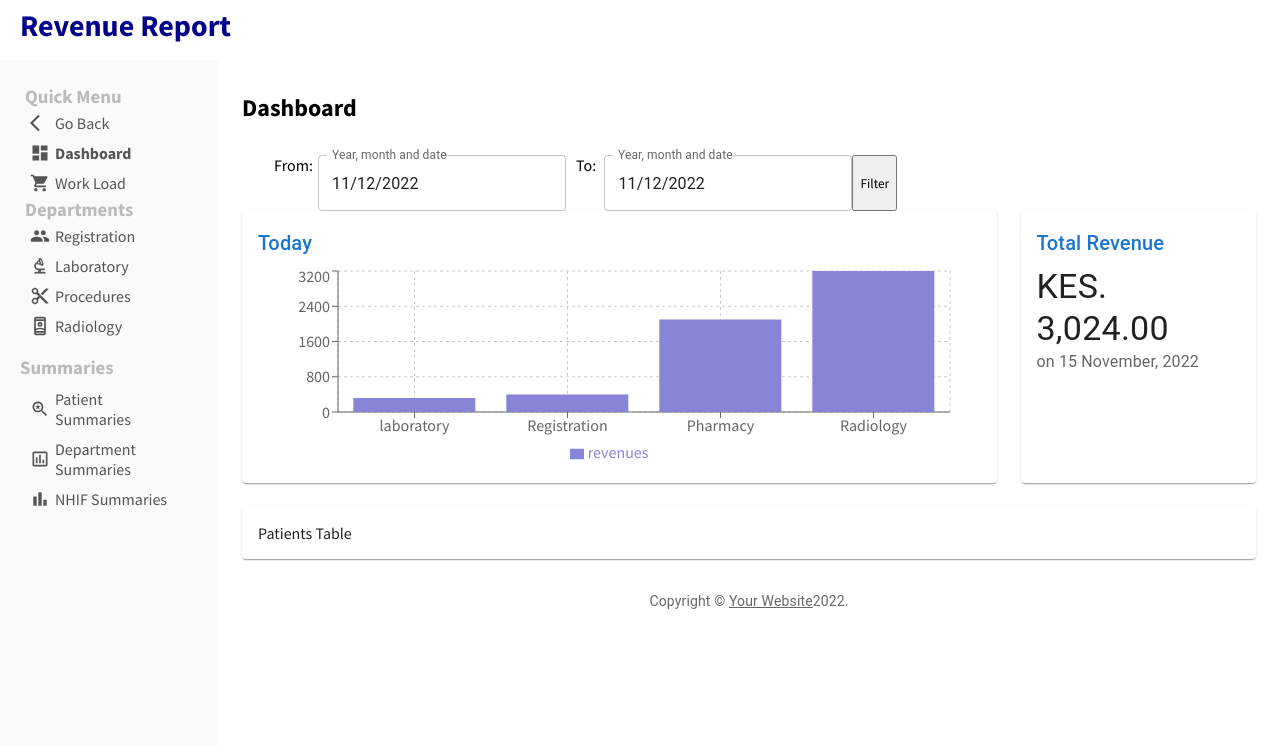
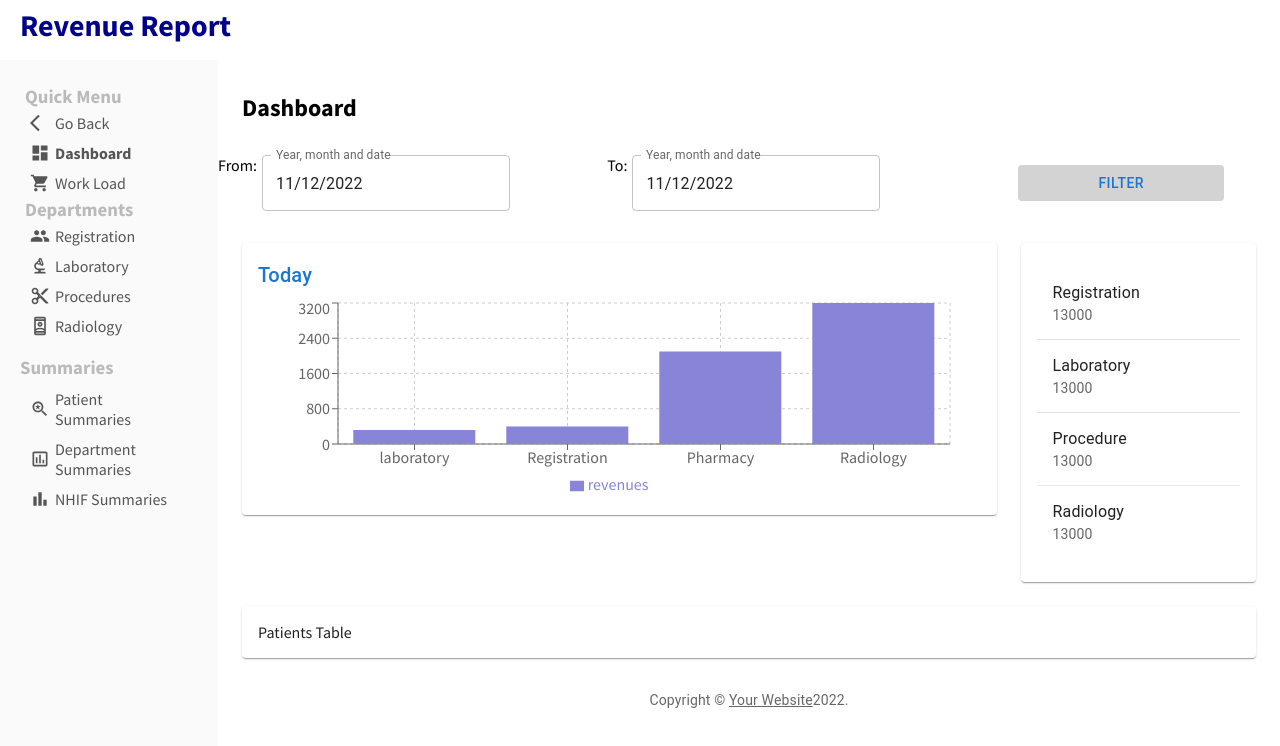
Before and after one commit to R1CKYS3NS31/team_junior_segregated_revenue_report, a React (Create React App) app: page / in a window 1280 px wide. Shown: the top 746 px of the page. Built offline with nearby package versions, Linux system fonts and the light colour scheme.

Commit message:
/Dashboard.jsx ui commit

```diff
--- a/src/pages/dashboard/DashboardContainer.jsx
+++ b/src/pages/dashboard/DashboardContainer.jsx
@@ -5,13 +5,22 @@ import Paper from "@mui/material/Paper";
 import Chart from "../../components/Chart";
 import Deposits from "../../components/Deposits";
 import { Patients } from "../../components/Patients";
-import { Box, Link, TextField, Typography } from "@mui/material";
+import {
+  Box,
+  Button,
+  Divider,
+  Link,
+  List,
+  ListItem,
+  ListItemText,
+  TextField,
+  Typography,
+} from "@mui/material";
 import { DatePicker, LocalizationProvider } from "@mui/x-date-pickers";
 import { AdapterDayjs } from "@mui/x-date-pickers/AdapterDayjs";
 import dayjs from "dayjs";
 
 export const DashboardContainer = () => {
-
   function Copyright(props) {
     return (
       <Typography
@@ -37,16 +46,27 @@ export const DashboardContainer = () => {
 
   const handlesubmit = (e) => {
     e.preventDefault();
-    console.log(from)
+    console.log(from);
   };
 
   return (
     <Container maxWidth="lg" sx={{ mt: 4, mb: 4 }}>
       <h2>Dashboard</h2>
       {/* datepicker */}
+
       <form onSubmit={handlesubmit}>
-        <Box sx={{ mt: 4, mx: 4, display: "flex" }}>
-          <div className="from">
+        <Grid
+          container
+          spacing={3}
+          sx={{
+            mt: 4,
+            mb: 4,
+            display: "flex",
+            justifyContent: "center",
+            alignItems: "center",
+          }}
+        >
+          <div className="from" style={{ flex: 2 }}>
             <label htmlFor="from" style={{ paddingRight: "5px" }}>
               From:
             </label>
@@ -63,9 +83,9 @@ export const DashboardContainer = () => {
               />
             </LocalizationProvider>
           </div>
-          <div className="to" style={{ paddingLeft: "10px" }}>
+          <div className="to" style={{ paddingLeft: "10px", flex: 2 }}>
             <label htmlFor="to" style={{ paddingRight: "5px" }}>
-              To:{" "}
+              To:
             </label>
             <LocalizationProvider dateAdapter={AdapterDayjs}>
               <DatePicker
@@ -80,10 +100,21 @@ export const DashboardContainer = () => {
               />
             </LocalizationProvider>
           </div>
+          <Button
+            type="submit"
+            sx={{
+              width: "100%",
+              ml: 4,
+              mr: 4,
+              flex: 1,
+              backgroundColor: "lightgray",
+            }}
+          >
+            Filter
+          </Button>
+        </Grid>
+      </form>
 
-          <input type="submit" value="Filter" />
-        </Box>
-      </form>
       <Grid container spacing={3}>
         {/* Chart */}
         <Grid item xs={12} md={8} lg={9}>
@@ -99,16 +130,37 @@ export const DashboardContainer = () => {
           </Paper>
         </Grid>
         {/* Recent Revenue */}
+
         <Grid item xs={12} md={4} lg={3}>
           <Paper
             sx={{
               p: 2,
               display: "flex",
               flexDirection: "column",
-              height: 240,
+              // height: '100%',
             }}
           >
-            <Deposits />
+            {/* <Deposits /> */}
+            <List
+              sx={{ width: "100%", maxWidth: 360, bgcolor: "background.paper" }}
+              component="nav"
+              aria-label="mailbox folders"
+            >
+              <ListItem button>
+                <ListItemText primary="Registration" secondary="13000" />
+              </ListItem>
+              <Divider />
+              <ListItem button divider>
+                <ListItemText primary="Laboratory" secondary="13000" />
+              </ListItem>
+              <ListItem button>
+                <ListItemText primary="Procedure" secondary="13000" />
+              </ListItem>
+              <Divider light />
+              <ListItem button>
+                <ListItemText primary="Radiology" secondary="13000" />
+              </ListItem>
+            </List>
           </Paper>
         </Grid>
         {/* Recent Patients */}
```
Also changed, not shown: src/pages/Dashboard.jsx (+6 -12 lines).
